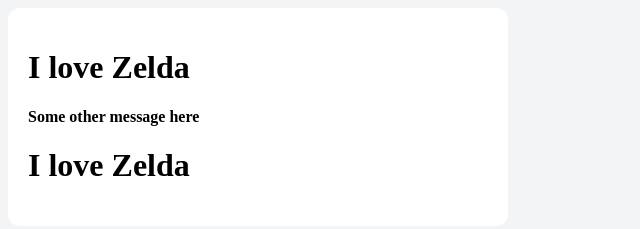
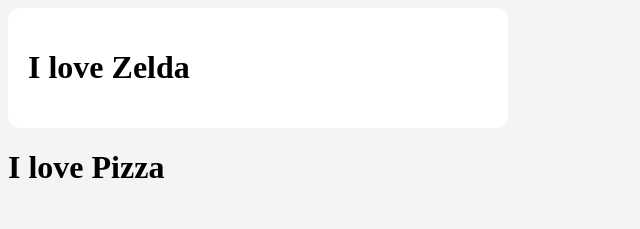
Before and after one commit to EZARA123/Unit3Notes, a plain HTML site: page insertPractice.html in a window 1280 px wide. Shown: the whole page, without its empty margins (0-640 px from the left). Drawn offline with Linux system fonts and the light colour scheme.

Commit message:
3.8 Notes

```diff
--- a/insertPractice.html
+++ b/insertPractice.html
@@ -15,7 +15,7 @@
     <script>
         const content = document.querySelector('.content');
 
-        content.innerHTML = '<h1>I love Zelda</h1><h4>Some other message here</h4>';
+        content.innerHTML = '<h1 class="gone">I love Zelda</h1><h4>Some other message here</h4>';
 
 
         const zelda = document.createElement('h1');
@@ -23,9 +23,16 @@
         content.appendChild(zelda);
 
 
-        const food = documnet.createElement('h1');
+        const food = document.createElement('h1');
         food.innerHTML = 'I love Pizza';
-        content.insertAdjacentElement('afterbegin', food);
+        content.insertAdjacentElement('afterend', food);
+
+
+        const unwantedElement = document.querySelector('h4');
+        unwantedElement.remove();
+
+        const unwantedElement2 = document.querySelector('.gone');
+        unwantedElement2.remove();
     </script>
 </div>
 </body>
```
